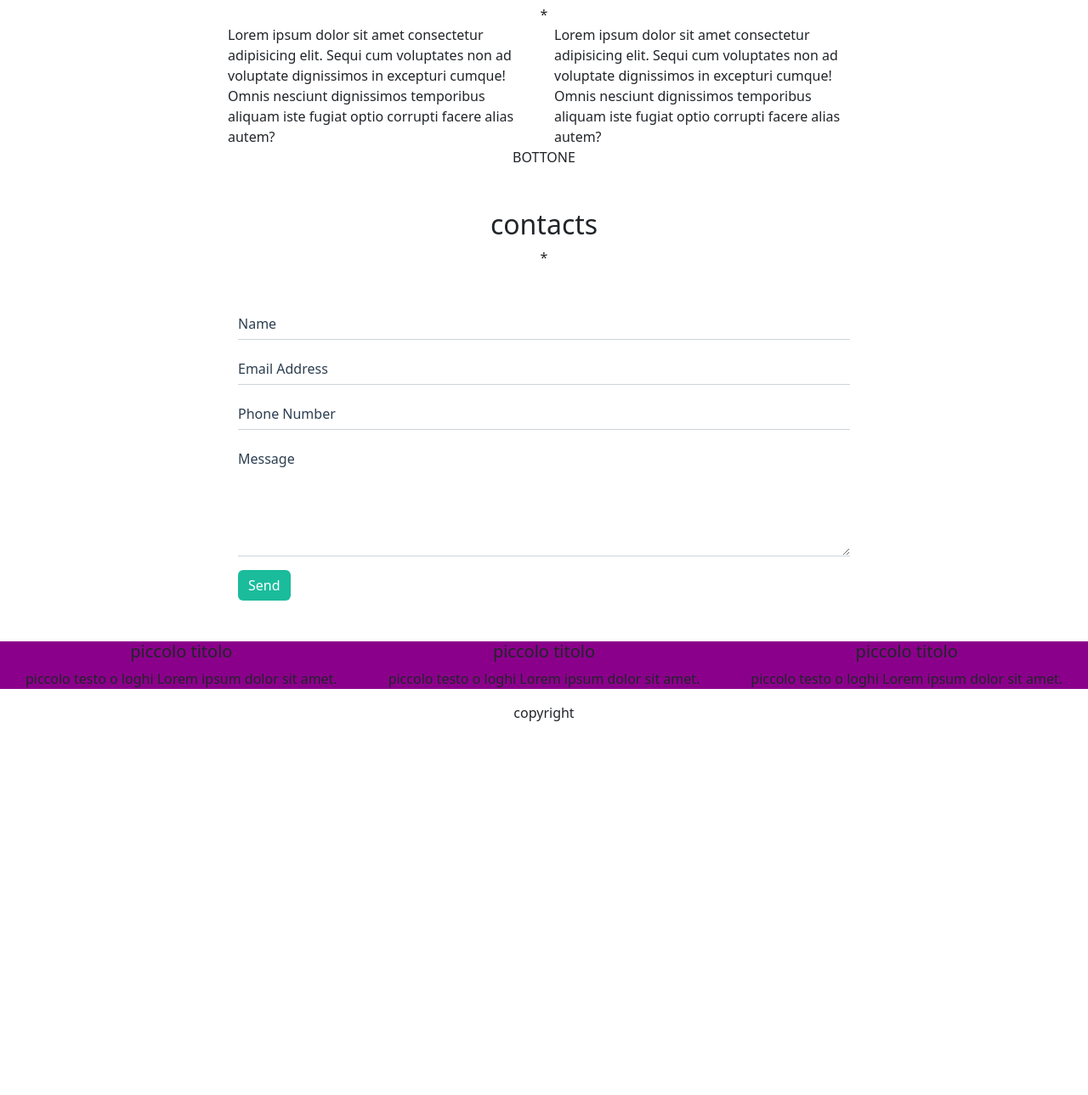
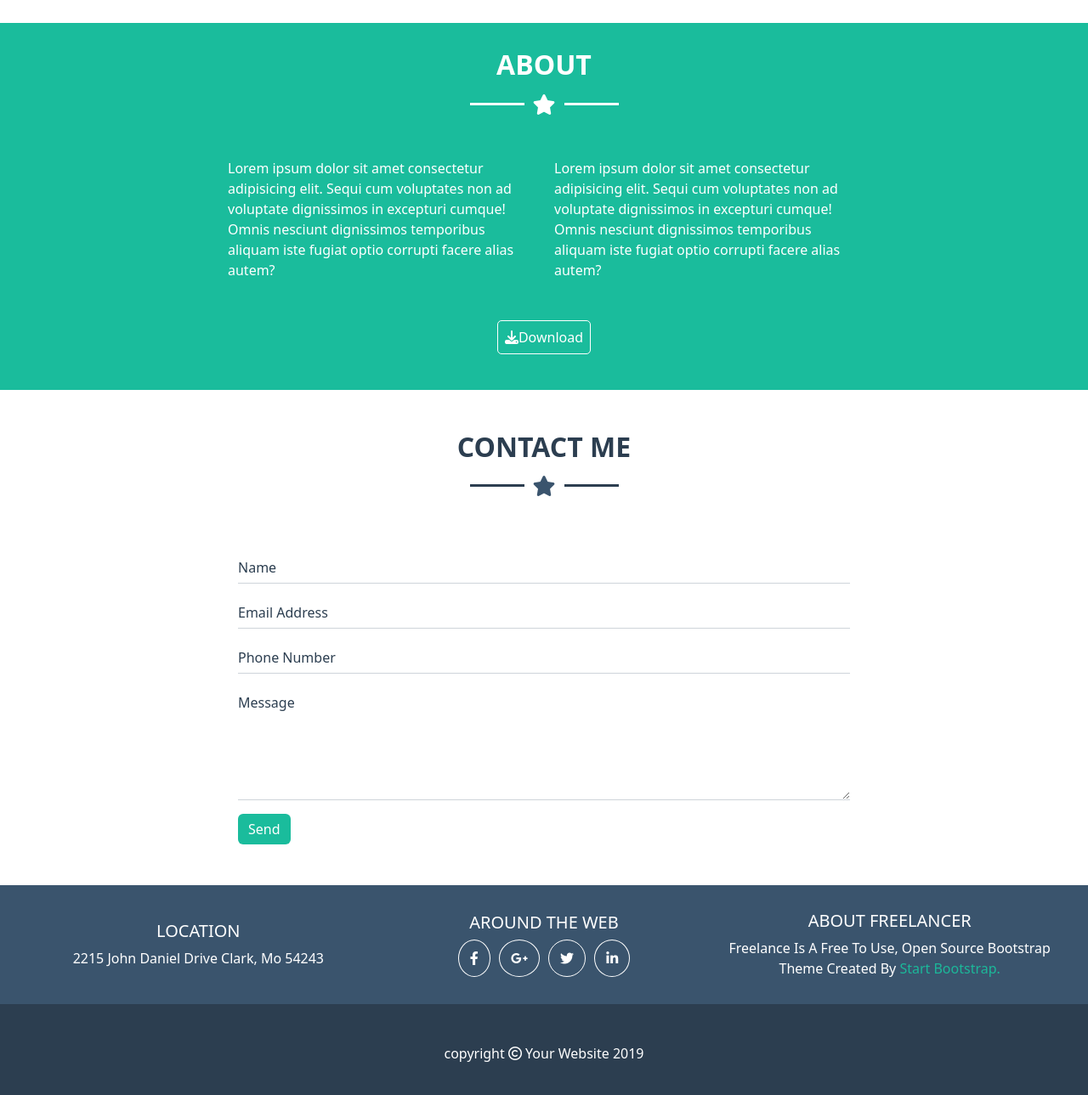
Before and after one commit to GiacomoArena/html-css-bootstrap-freelancer, a plain HTML site: page index.html in a window 1280 px wide. Shown: the part 1291-2580 px from the top of the page at 85% size. Before the commit the page ends 2158 px from the top, so only its background shows below. Drawn offline with nearby package versions, Linux system fonts and the light colour scheme.

Commit message:
last commit

```diff
--- a/css/style.css
+++ b/css/style.css
@@ -39,6 +39,9 @@ header a{
   color: var(--bianco);
   text-transform: uppercase;
 }
+.star{
+  margin: 15px 0;
+}
 .star i{
   color: white;
   font-size: 1.5rem;
@@ -57,31 +60,76 @@ header a{
   background-color: white;
 }
 .my-jumbotron h5{
-  text
+  font-size: 1.2rem;
+  color: var(--bianco);
+  font-weight: 600;
 }
 /* jumbotron   */
-
+/* portfolio */
 .portfolio{
-  background-color: rgb(160, 107, 43);
+  color: var(--bootstrapblue);
 }
-.cards{
-  background-color: rgb(92, 8, 90);
-  border: 1px solid white;
+.portfolio h2{
+  margin: 30px 0;
+  font: 1.5rem;
+  font-weight: 600;
+}
+.portfolio .star .barra{
+  background-color: var(--bootstrapblue);
+}
+.portfolio .star span i{
+  color: var(--bootstrapblue);
+}
+.row .col .cards{
+  border-radius: 100px;
 }
 .cards img{
+  border-radius: 10px;
   width: 100%;
   object-fit: cover;
 }
-.my-py{
-  padding-top: 10px;
-  padding-bottom: 70px;
-}
-
+/* \\portfolio */
+/* about */
+#about{
+  background-color: #1ABC9C;
+  color: var(--bianco);
+  font-weight: 500;
+  padding-bottom: 50px;
+  }
 .sc-container{
   width: 60%;
   margin: 0 auto;
 }
+#about h2{
+  color: var(--bianco);
+  padding-top: 30px;
+  font: 1.5rem;
+  font-weight: 600;
+}
+.button{
+  margin-top: 55px;
+}
+.button a{
+  text-decoration: none;
+  color: white;
+  border: 1px solid white;
+  padding: 8px;
+  border-radius: 5px;
+}
+
+/* \\about */
 /* Contact */
+#contact-me h2{
+  color: var(--bootstrapblue);
+  font: 1.5rem;
+  font-weight: 600;
+}
+#contact-me .star .barra{
+  background-color: var(--bootstrapblue);
+}
+#contact-me .star span i{
+  color: #3A546D;
+}
 .ms-form input, .ms-form textarea{
   border-left: none;
   border-top: none;
@@ -106,8 +154,31 @@ header a{
   box-shadow: 0 1px 0 0 rgba(13,110,253,.25);
 }
 /* Contact */
-
+/* footer  */
 .info-social{
-  background-color: darkmagenta;
+  color: var(--bianco);
+  padding: 30px;
+  background-color:#3A546D;
 }
-.s
+.info-social h5{
+  text-transform: uppercase;
+}
+.info-social span{
+  text-transform: capitalize;
+}
+.info-social a{
+  text-decoration: none;
+  color: #1CB89A;
+}
+.social i{
+  font-size: 1rem;
+  padding: 13px;
+  margin: 0px 3px;
+  border: 1px solid white;
+  border-radius: 100%;
+}
+.copyright{
+  padding: 30px;
+  color: var(--bianco);
+  background-color: var(--bootstrapblue);
+}
--- a/index.html
+++ b/index.html
@@ -63,13 +63,20 @@
       <div class="container">
         <div class="row">
           <div class="col text-center">
-            <h2>portfolio</h2>
-            <div>stella</div>
+            <h2 class="text-uppercase">portfolio</h2>
+            <div class="star flex-row d-flex justify-content-center">
+              <div class="barra"></div>
+              <span>
+                <i class="fa-solid fa-star"></i>
+              </span>
+              <div class="barra"></div>
+            </div>
           </div>
         </div>
       </div>
       <!-- cards  -->
-      <div class="container-fluid"><div class="row row-cols-1 row-cols-md-2 row-cols-lg-3 m-5">
+      <div class="container-fluid">
+        <div class="row row-cols-1 row-cols-md-2 row-cols-lg-3 m-5">
           <div class="col  mb-3  cards">
             <img src="img/cabin.png" alt="orso">
           </div>
@@ -96,30 +103,43 @@
 
     <section id="about" class="my-5">
       <div class="container text-center">
-        <h2>about</h2>
-        <div class="star">*</div>
+        <h2 class="text-uppercase">about</h2>
+        <div class="star flex-row d-flex justify-content-center">
+          <div class="barra"></div>
+          <span>
+            <i class="fa-solid fa-star"></i>
+          </span>
+          <div class="barra"></div>
+        </div>
       </div>
-      <div class="sc-container">
+      <div class="sc-container my-5">
         <div class="container-fluid">
           <div class="row row-cols-1 row-cols-md-2">
-            <div class="col-4">
+            <div class="col">
               Lorem ipsum dolor sit amet consectetur adipisicing elit. Sequi cum voluptates non ad voluptate dignissimos in excepturi cumque! Omnis nesciunt dignissimos temporibus aliquam iste fugiat optio corrupti facere alias autem?
             </div>
-            <div class="col-4">
+            <div class="col">
               Lorem ipsum dolor sit amet consectetur adipisicing elit. Sequi cum voluptates non ad voluptate dignissimos in excepturi cumque! Omnis nesciunt dignissimos temporibus aliquam iste fugiat optio corrupti facere alias autem?
             </div>
           </div>
-          <div class="button text-center">
-            BOTTONE
-          </div>
+
         </div>
+      </div>
+      <div class="button text-center">
+            <a href="#"><i class="fa-solid fa-download"></i>Download</a>
       </div>
     </section>
 
-    <div class="contact-me">
+    <section id="contact-me">
       <div class="container text-center">
-        <h2>contacts</h2>
-        <div class="star">*</div>
+        <h2 class="text-uppercase">contact me</h2>
+        <div class="star flex-row d-flex justify-content-center">
+          <div class="barra"></div>
+          <span>
+            <i class="fa-solid fa-star"></i>
+          </span>
+          <div class="barra"></div>
+        </div>
       </div>
     </div>
 
@@ -159,7 +179,7 @@
           </div>
         </div>
       </div>
-    </div>
+    </section>
 
 
 
@@ -172,16 +192,23 @@
       <div class="container-fluid ">
         <div class="row">
           <div class="col flex-column align-content-around d-none d-md-block text-center">
-            <h5>piccolo titolo</h5>
-            <span>piccolo testo o loghi Lorem ipsum dolor sit amet.</span>
+            <h5>location</h5>
+            <span>2215 john daniel drive clark, mo 54243</span>
           </div>
           <div class="col flex-column align-content-around text-center">
-            <h5>piccolo titolo</h5>
-            <span>piccolo testo o loghi Lorem ipsum dolor sit amet.</span>
+            <h5>around the web</h5>
+            <span class="social">
+              <i class="fa-brands fa-facebook-f face-b"></i>
+              <i class="fa-brands fa-google-plus-g g"></i>
+              <i class="fa-brands fa-twitter"></i>
+              <i class="fa-brands fa-linkedin-in"></i>
+            </span>
           </div>
           <div class="col flex-column align-content-around d-none d-md-block text-center">
-            <h5>piccolo titolo</h5>
-            <span>piccolo testo o loghi Lorem ipsum dolor sit amet.</span>
+            <h5>about freelancer</h5>
+            <span>
+              freelance is a free to use, open source Bootstrap theme created by <a href="#">Start Bootstrap.</a>
+            </span>
           </div>
         </div>
       </div>
@@ -190,7 +217,11 @@
     <div class="copyright">
       <div class="container-fluid">
         <div class="row">
-          <div class="col text-center p-3">copyright</div>
+          <div class="col text-center p-3"><span>
+            copyright
+            <i class="fa-regular fa-copyright"></i>
+            Your Website 2019
+          </span></div>
         </div>
       </div>
     </div>
```
